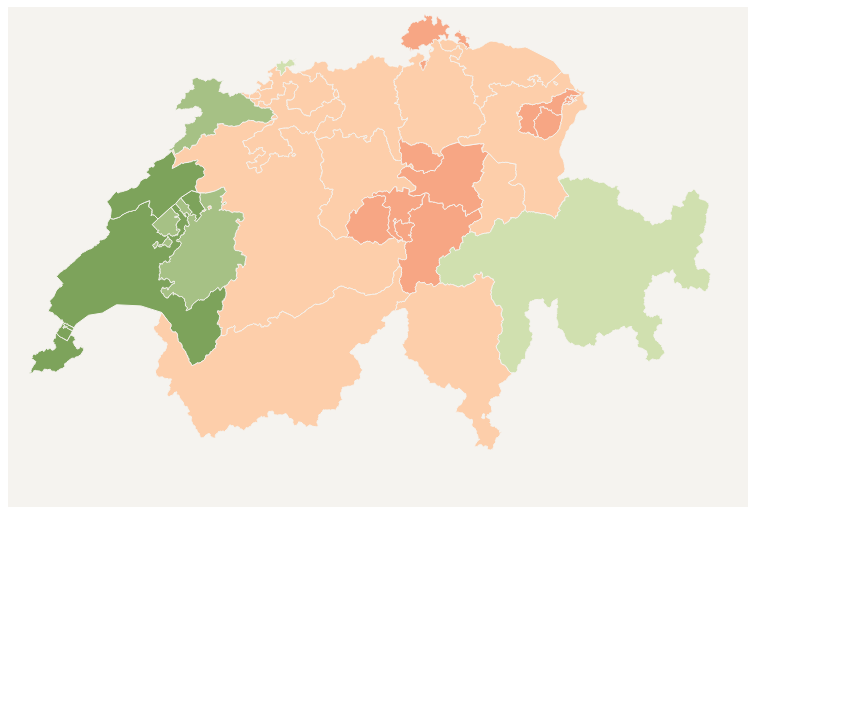
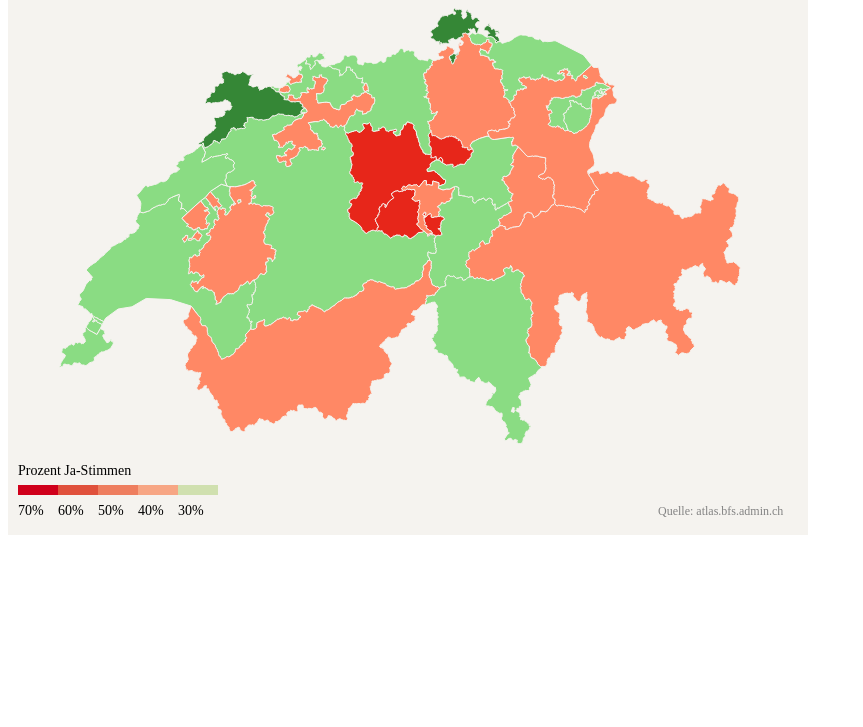
Before and after one commit to wschoeck/abstimmungskarte, a website built with Parcel: page index.html in a window 1280 px wide. Shown: the part 73-800 px from the top of the page, without its empty margins (0-863 px from the left). Built offline with nearby package versions, Linux system fonts and the light colour scheme.

Commit message:
update map

```diff
--- a/index.html
+++ b/index.html
@@ -7,7 +7,6 @@
   <title>Abstimmungskarte</title>
 </head>
 <body>
-  <h1>Bundesgesetz über Radio und Fernsehen</h1>
   <div id="viz"></div>
   <script src="https://unpkg.com/d3@5.9.7/dist/d3.min.js"></script>
   <script src="https://unpkg.com/d3-geo@1.11.6/dist/d3-geo.min.js"></script>
--- a/static/referendum.csv
+++ b/static/referendum.csv
@@ -1,27 +1,27 @@
 id,name,ja_anteil
-1,Zürich,47.9
-2,Bern,49.3
-3,Luzern,49.8
-4,Uri,44.2
-5,Schwyz,40.3
-6,Obwalden,41
-7,Nidwalden,43.2
-8,Glarus,45.4
-9,Zug,43.5
-10,Freiburg,55
-11,Solothurn,48.7
-12,Basel-Stadt,51.2
-13,Basel-Landschaft,45.8
-14,Schaffhausen,43.3
-15,Appenzell Ausserrhoden,42.5
-16,Appenzell Innerrhoden,40.5
-17,St. Gallen,48.5
-18,Graubünden,50.8
-19,Aargau,47
-20,Thurgau,45.5
-21,Tessin,48
-22,Waadt,62.5
-23,Wallis,46.5
-24,Neuenburg,60
-25,Genf,61.9
-26,Jura,58.6
+1,Zürich,52.0
+2,Bern,49.6
+3,Luzern,57.6
+4,Uri,49.2
+5,Schwyz,46.3
+6,Obwalden,55.1
+7,Nidwalden,54.5
+8,Glarus,50.0
+9,Zug,55.3
+10,Freiburg,53.1
+11,Solothurn,51.9
+12,Basel-Stadt,49.1
+13,Basel-Landschaft,49.9
+14,Schaffhausen,44.5
+15,Appenzell Ausserrhoden,46.7
+16,Appenzell Innerrhoden,48.1
+17,St. Gallen,50.4
+18,Graubünden,54.2
+19,Aargau,48.3
+20,Thurgau,49.1
+21,Tessin,49.5
+22,Waadt,45.5
+23,Wallis,51.4
+24,Neuenburg,49.2
+25,Genf,47.2
+26,Jura,44.0
--- a/visualization.js
+++ b/visualization.js
@@ -1,8 +1,8 @@
 
 document.addEventListener("DOMContentLoaded", () => {
 
-  const width = 740
-  const height = 500
+  const width = 800
+  const height = 600
 
   const container = d3.select("#viz")
 
@@ -22,24 +22,86 @@ document.addEventListener("DOMContentLoaded", () => {
           .style("position", "fixed")
           .style("background", "rgba(255,255,255,0.8)")
           .style("padding", "0.5rem")
+          .style("padding-top", "0.1rem")
+          .style("padding-bottom", "0.1rem")
           .style("pointer-events", "none")
+          .style("font-size", 18 + "px")
+
+          const percent = container.append("div")
+          .style("opacity", 0)
+          .style("position", "absolute")
+          .style("padding", "0.5rem")
+          .style("padding-top", "0.1rem")
+          .style("padding-bottom", "0.1rem")
+          .style("pointer-events", "none")
+          .style("left", 20 + "px")
+          .style("top", 100 + "px")
+          .style("font-size", 42 + "px")
+          .style("font-weight", "700")
 
           const yespercent = container.append("div")
           .style("opacity", 0)
           .style("position", "absolute")
-          .style("background", "rgba(37,105,0,0.8)")
           .style("padding", "0.5rem")
+          .style("padding-top", "0.1rem")
+          .style("padding-bottom", "0.1rem")
           .style("pointer-events", "none")
+          .style("left", 20 + "px")
+          .style("top", 180 + "px")
+          .style("font-size", 42 + "px")
+          .style("font-weight", "700")
 
-          const percent = container.append("div")
+          const rectpercent = svg.append("rect")
           .style("opacity", 0)
-          .style("position", "absolute")
-          .style("background", "rgba(208,0,27,0.8)")
-          .style("padding", "0.5rem")
-          .style("pointer-events", "none")
+          .attr("x", 10)
+          .attr("y", 105)
+          .attr("width", 120)
+          .attr("height", 4)
+          .attr("fill", "#ce1717")
+
+          const rectyes = svg.append("rect")
+          .style("opacity", 0)
+          .attr("x", 10)
+          .attr("y", 185)
+          .attr("width", 120)
+          .attr("height", 4)
+          .attr("fill", "#2b8e29")
+
+          const textpercent = svg.append("text")
+          .style("opacity", 0)
+          .attr("x", 10)
+          .attr("y", 100)
+          .attr("font-size", 20)
+          .attr("font-family", "Cairo")
+          .attr("fill", "#000000")
+          .style("font-weight", "700")
+          .attr("fill", "#ce1717")
+          .text("Nein");
+
+          const textyes = svg.append("text")
+          .style("opacity", 0)
+          .attr("x", 10)
+          .attr("y", 180)
+          .attr("font-size", 20)
+          .attr("font-family", "Cairo")
+          .attr("fill", "#2b8e29")
+          .style("font-weight", "700")
+          .text("Ja");
+
+          const textheadline = svg.append("text")
+          .attr("x", 10)
+          .attr("y", 40)
+          .attr("font-size", 30)
+          .attr("font-family", "Cairo")
+          .attr("font-weight", "400")
+          .text("Bundesbeschluss über Biometrische Pässe");
+
+          const texttest = container.selectAll("div")
+          .style("font-family", "Cairo")
+
 
           const projection = d3.geoAlbers()
-          .center([0, 46.7])
+          .center([-0.2, 47])
           .rotate([-9, 0, 0])
           .parallels([40, 50])
           .scale(12500)
@@ -54,7 +116,24 @@ document.addEventListener("DOMContentLoaded", () => {
           .on("mouseenter", function(d) {
             tooltip
             .style("opacity", 1)
+            .style("color", "#000000")
             .html(d.name)
+            percent
+            .style("opacity", 1)
+            .style("color", "#000000")
+            .html(100 - d.ja_anteil + "%")
+            yespercent
+            .style("opacity", 1)
+            .style("color", "#000000")
+            .html(d.ja_anteil + "%")
+            textpercent
+            .style("opacity", 1)
+            textyes
+            .style("opacity", 1)
+            rectyes
+            .style("opacity", 1)
+            rectpercent
+            .style("opacity", 1)
           })
           .on("mousemove", function(d) {
             tooltip
@@ -66,22 +145,12 @@ document.addEventListener("DOMContentLoaded", () => {
           })
           .on("mouseleave", function(d) {
             yespercent.style("opacity", 0)
-          })
-          .on("click", function(d) {
-            percent
-            .style("opacity", 1)
-            .html(100 - d.ja_anteil + "%")
-            .style("left", 20 + "px")
-            .style("top", 100 + "px")
-            yespercent
-            .style("opacity", 1)
-            .html(d.ja_anteil + "%")
-            .style("left", 20 + "px")
-            .style("top", 140 + "px")
-          })
-          .on("mouseleave", function(d) {
             percent.style("opacity", 0)
             yespercent.style("opacity", 0)
+            textpercent.style("opacity", 0)
+            textyes.style("opacity", 0)
+            rectyes.style("opacity", 0)
+            rectpercent.style("opacity", 0)
           })
           .attr("fill", "#ceccc0")
           .attr("stroke", "#f5f3ef")
@@ -89,8 +158,8 @@ document.addEventListener("DOMContentLoaded", () => {
           const yescount = yesVotes.find(yes => yes.id == d.properties.id);
 
           const colorScale = d3.scaleThreshold()
-            .domain([30,35,40,45,50,55,60,65,70,100])
-            .range(["#d0001b", "#e0513c", "#ee7e5f", "#f7a684", "#fdceaa", "#d0e0af", "#a6c185", "#7da35b", "#538633", "#256900"])
+            .domain([40,45,50,55,60])
+            .range(['#003a00', '#358736', '#8adc83', '#ff8865', '#e7261a', '#840000'])
 
           return colorScale(yescount.ja_anteil)
 
@@ -107,13 +176,98 @@ document.addEventListener("DOMContentLoaded", () => {
           const results = svg.selectAll("path")
             .data(yesVotes)
             .enter()
-            .attr("d", d => pathGenerator())
 
           /* results */
 
+          const rect = svg.append("rect")
+          .attr("x", 10)
+          .attr("y", 550)
+          .attr("width", 40)
+          .attr("height", 10)
+          .attr("fill", "#d0001b")
+
+          const recttwo = svg.append("rect")
+          .attr("x", 50)
+          .attr("y", 550)
+          .attr("width", 40)
+          .attr("height", 10)
+          .attr("fill", "#e0513c")
+
+          const rectthree = svg.append("rect")
+          .attr("x", 90)
+          .attr("y", 550)
+          .attr("width", 40)
+          .attr("height", 10)
+          .attr("fill", "#ee7e5f")
+
+          const rectfour = svg.append("rect")
+          .attr("x", 130)
+          .attr("y", 550)
+          .attr("width", 40)
+          .attr("height", 10)
+          .attr("fill", "#f7a684")
+
+          const rectfive = svg.append("rect")
+          .attr("x", 170)
+          .attr("y", 550)
+          .attr("width", 40)
+          .attr("height", 10)
+          .attr("fill", "#d0e0af")
+
+          const textnumber = svg.append("text")
+          .attr("x", 10)
+          .attr("y", 540)
+          .attr("font-size", 14)
+          .attr("font-family", "Cairo")
+          .text("Prozent Ja-Stimmen");
+
+          const textone = svg.append("text")
+          .attr("x", 10)
+          .attr("y", 580)
+          .attr("font-size", 14)
+          .attr("font-family", "Cairo")
+          .text("70%");
+
+          const texttwo = svg.append("text")
+          .attr("x", 50)
+          .attr("y", 580)
+          .attr("font-size", 14)
+          .attr("font-family", "Cairo")
+          .text("60%");
+
+          const textthree = svg.append("text")
+          .attr("x", 90)
+          .attr("y", 580)
+          .attr("font-size", 14)
+          .attr("font-family", "Cairo")
+          .text("50%");
+
+          const textfour = svg.append("text")
+          .attr("x", 130)
+          .attr("y", 580)
+          .attr("font-size", 14)
+          .attr("font-family", "Cairo")
+          .text("40%");
+
+          const textfive = svg.append("text")
+          .attr("x", 170)
+          .attr("y", 580)
+          .attr("font-size", 14)
+          .attr("font-family", "Cairo")
+          .text("30%");
+
+          const textquellen = svg.append("text")
+          .attr("x", 650)
+          .attr("y", 580)
+          .attr("font-size", 12)
+          .attr("font-family", "Cairo")
+          .attr("fill", "#838383")
+          .text("Quelle: atlas.bfs.admin.ch");
+
+
 
             /*
-            return yescount.ja_anteil >= 50 ? "#76c770" : "#cb3535";
+            return yescount.ja_anteil >= 50 ? #76c770 : #d90f0f;
             */
 
           // ====================
```
Also changed, not shown: dist/referendum.csv, 2 other files.
